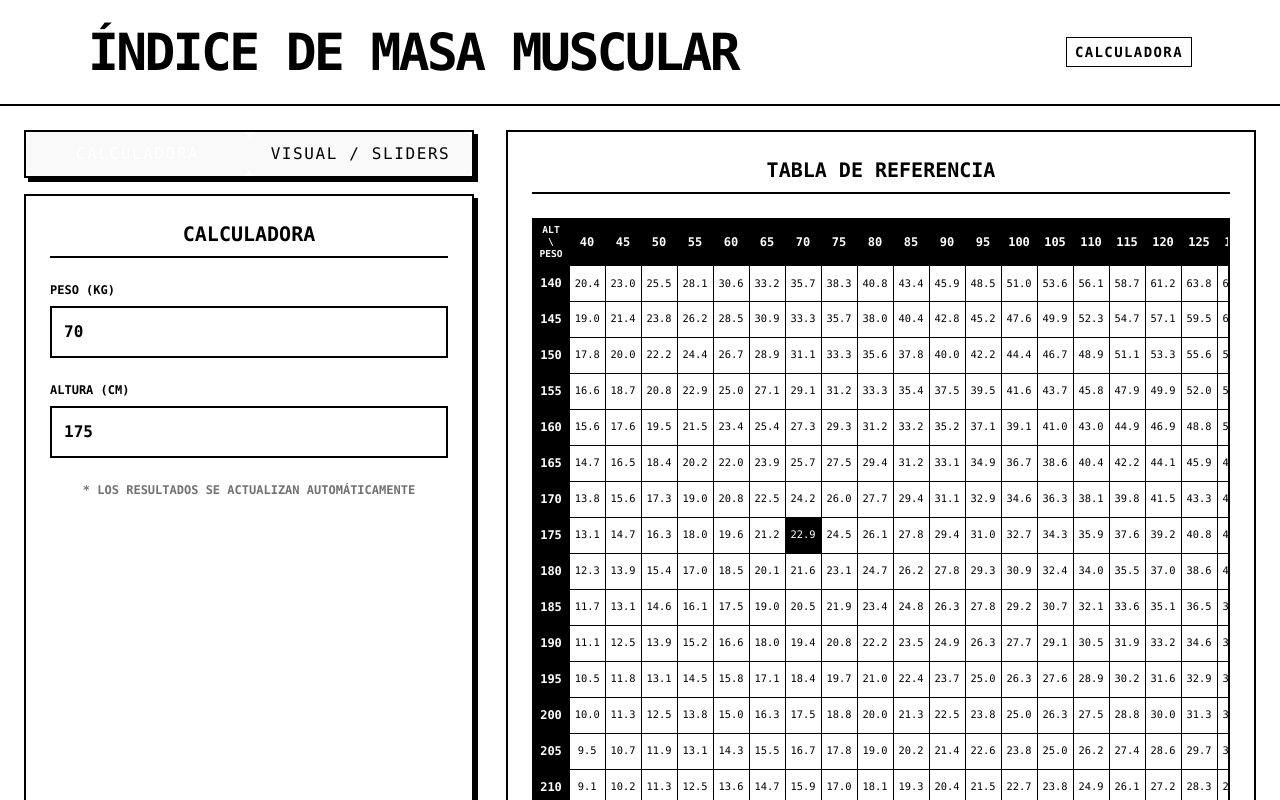
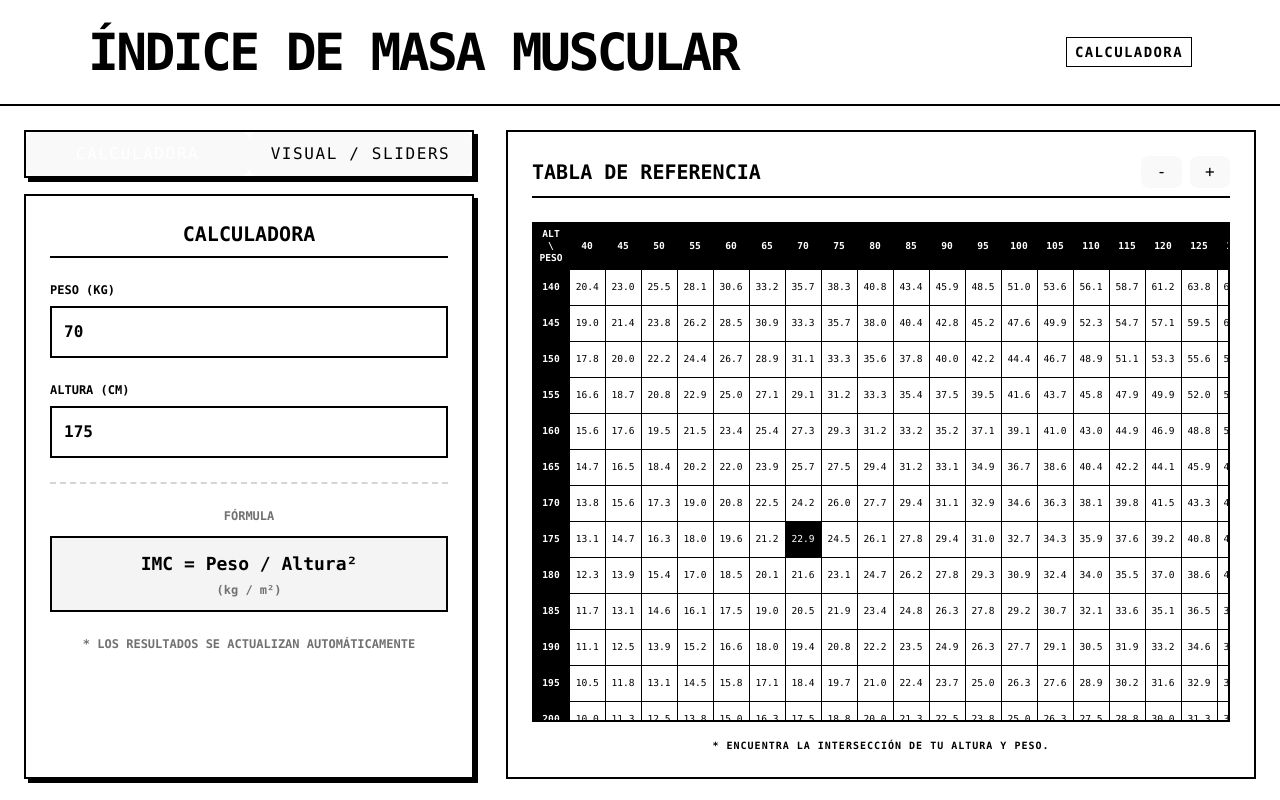
Before and after one commit to TuXimo/massindex, a React (Vite) app: page / in a window 1280 px wide. Shown: the top 800 px of the page. Built offline with nearby package versions, Linux system fonts and the light colour scheme.

Commit message:
mogolico

```diff
--- a/src/components/BMI/BMICalculator.jsx
+++ b/src/components/BMI/BMICalculator.jsx
@@ -36,7 +36,16 @@ export default function BMICalculator({ weight, height, setWeight, setHeight })
           />
         </div>
       </div>
-       <div className="mt-6 text-xs text-center font-bold text-gray-500 uppercase">
+
+       <div className="mt-6 pt-6 border-t-2 border-dashed border-gray-300">
+           <p className="text-xs font-bold text-gray-500 uppercase text-center mb-3">Fórmula</p>
+           <div className="bg-gray-100 p-3 border-2 border-black text-center">
+             <span className="font-black text-lg block">IMC = Peso / Altura²</span>
+             <span className="text-xs font-bold text-gray-500 block mt-1">(kg / m²)</span>
+           </div>
+       </div>
+
+        <div className="mt-6 text-xs text-center font-bold text-gray-500 uppercase">
           * Los resultados se actualizan automáticamente
        </div>
     </div>
--- a/src/components/BMI/BMITable.jsx
+++ b/src/components/BMI/BMITable.jsx
@@ -1,17 +1,26 @@
-import { useRef, useEffect } from 'react';
+import { useRef, useEffect, useState } from 'react';
 
 export default function BMITable({ userWeight, userHeight }) {
   const containerRef = useRef(null);
+  const [zoomLevel, setZoomLevel] = useState(1);
 
-  const weights = [];
-  for (let w = 40; w <= 160; w += 5) {
-    weights.push(w);
-  }
+  const weights = (() => {
+    const w = [];
+    for (let i = 40; i <= 160; i += 5) w.push(i);
+    if (userWeight && !w.includes(userWeight) && userWeight >= 40 && userWeight <= 160) {
+      w.push(userWeight);
+    }
+    return w.sort((a, b) => a - b);
+  })();
 
-  const heights = [];
-  for (let h = 140; h <= 220; h += 5) {
-    heights.push(h);
-  }
+  const heights = (() => {
+    const h = [];
+    for (let i = 140; i <= 220; i += 5) h.push(i);
+    if (userHeight && !h.includes(userHeight) && userHeight >= 140 && userHeight <= 220) {
+      h.push(userHeight);
+    }
+    return h.sort((a, b) => a - b);
+  })();
 
   const calculateCellBMI = (weight, height) => {
     const hM = height / 100;
@@ -20,10 +29,7 @@ export default function BMITable({ userWeight, userHeight }) {
 
   const isHighlighted = (w, h) => {
     if (!userWeight || !userHeight) return false;
-    // Find the closest step (multiple of 5)
-    const closestWeight = Math.round(userWeight / 5) * 5;
-    const closestHeight = Math.round(userHeight / 5) * 5;
-    return w === closestWeight && h === closestHeight;
+    return w === userWeight && h === userHeight;
   };
 
   // Auto-scroll effect
@@ -31,31 +37,74 @@ export default function BMITable({ userWeight, userHeight }) {
     if (userWeight && userHeight) {
       const activeCell = document.getElementById('active-bmi-cell');
       if (activeCell && containerRef.current) {
-         // Smooth scroll to the active cell
-         activeCell.scrollIntoView({
-            behavior: 'smooth',
-            block: 'nearest',
-            inline: 'center'
-         });
+
+
+         const container = containerRef.current;
+         const cellTop = activeCell.offsetTop;
+         const cellLeft = activeCell.offsetLeft;
+         const cellBottom = cellTop + activeCell.offsetHeight;
+         const cellRight = cellLeft + activeCell.offsetWidth;
+
+         const containerTop = container.scrollTop;
+         const containerLeft = container.scrollLeft;
+         const containerBottom = containerTop + container.clientHeight;
+         const containerRight = containerLeft + container.clientWidth;
+
+         const isVerticallyVisible = cellTop >= containerTop && cellBottom <= containerBottom;
+         const isHorizontallyVisible = cellLeft >= containerLeft && cellRight <= containerRight;
+
+         if (!isVerticallyVisible || !isHorizontallyVisible) {
+            container.scrollTo({
+              top: cellTop - (container.clientHeight / 2) + (activeCell.clientHeight / 2),
+              left: cellLeft - (container.clientWidth / 2) + (activeCell.clientWidth / 2),
+              behavior: 'smooth'
+            });
+         }
       }
     }
-  }, [userWeight, userHeight]);
+  }, [userWeight, userHeight, zoomLevel]);
 
   return (
     <div className="w-full max-w-full overflow-hidden p-6 border-2 border-black bg-white shadow-[4px_4px_0px_0px_rgba(0,0,0,1)] relative group">
-      <h3 className="font-black text-xl mb-6 text-center border-b-2 border-black pb-2 uppercase">
-        Tabla de Referencia
-      </h3>
+      <div className="flex justify-between items-center border-b-2 border-black pb-2 mb-6">
+        <h3 className="font-black text-xl uppercase">
+          Tabla de Referencia
+        </h3>
+        <div className="flex gap-2">
 
-      <div className="w-full overflow-x-auto border-r-2 border-black" ref={containerRef}>
-          <table className="w-full text-xs text-center border-collapse border-2 border-black">
+            <button
+              onClick={() => setZoomLevel(prev => Math.max(0.7, prev - 0.1))}
+              className="w-8 h-8 flex items-center justify-center border-2 border-black font-bold hover:bg-black hover:text-white transition-colors"
+              title="Reducir"
+            >
+              -
+            </button>
+            <button
+              onClick={() => setZoomLevel(prev => Math.min(1.5, prev + 0.1))}
+              className="w-8 h-8 flex items-center justify-center border-2 border-black font-bold hover:bg-black hover:text-white transition-colors"
+              title="Aumentar"
+            >
+              +
+            </button>
+        </div>
+      </div>
+
+      <div className="w-full overflow-auto border-r-2 border-b-2 border-black max-h-[500px] scrollbar-hide relative" ref={containerRef}>
+          <table className="w-full text-xs text-center border-collapse border-2 border-black" style={{ fontSize: `${0.6 * zoomLevel}rem` }}>
             <thead>
               <tr>
-                <th className="p-1 border-2 border-black bg-black text-white font-bold sticky left-0 z-10 h-9 w-9 min-w-[2.25rem] text-[0.6rem] leading-3">
+                <th
+                  style={{ width: `${2.25 * zoomLevel}rem`, minWidth: `${2.25 * zoomLevel}rem`, height: `${2.25 * zoomLevel}rem` }}
+                  className="p-1 border-2 border-black bg-black text-white font-bold sticky left-0 top-0 z-50 leading-3"
+                >
                   ALT \ PESO
                 </th>
                 {weights.map((w) => (
-                  <th key={w} className="p-1 border-2 border-black bg-black text-white font-bold min-w-[2.25rem] h-9 w-9 text-xs">
+                  <th
+                    key={w}
+                    style={{ width: `${2.25 * zoomLevel}rem`, minWidth: `${2.25 * zoomLevel}rem`, height: `${2.25 * zoomLevel}rem` }}
+                    className="p-1 border-2 border-black bg-black text-white font-bold sticky top-0 z-40"
+                  >
                     {w}
                   </th>
                 ))}
@@ -64,7 +113,10 @@ export default function BMITable({ userWeight, userHeight }) {
             <tbody>
               {heights.map((h) => (
                 <tr key={h}>
-                  <td className="p-1 border-2 border-black bg-black text-white font-bold sticky left-0 z-10 h-9 w-9 min-w-[2.25rem] text-xs">
+                  <td
+                    style={{ width: `${2.25 * zoomLevel}rem`, minWidth: `${2.25 * zoomLevel}rem`, height: `${2.25 * zoomLevel}rem` }}
+                    className="p-1 border-2 border-black bg-black text-white font-bold sticky left-0 z-30"
+                  >
                     {h}
                   </td>
                   {weights.map((w) => {
@@ -74,9 +126,10 @@ export default function BMITable({ userWeight, userHeight }) {
                       <td
                         key={`${h}-${w}`}
                         id={active ? "active-bmi-cell" : undefined}
-                        className={`p-1 border border-black font-medium h-9 w-9 text-[0.65rem] ${
+                        style={{ width: `${2.25 * zoomLevel}rem`, height: `${2.25 * zoomLevel}rem` }}
+                        className={`p-1 border border-black font-medium ${
                           active
-                            ? 'bg-black text-white font-black ring-2 ring-black relative z-20'
+                            ? 'bg-black text-white font-black ring-2 ring-black relative z-10'
                             : 'bg-white hover:bg-gray-100'
                         }`}
                       >
--- a/src/index.css
+++ b/src/index.css
@@ -73,3 +73,14 @@ button:focus-visible {
     background-color: #f9f9f9;
   }
 }
+
+/* Hide scrollbar for Chrome, Safari and Opera */
+.scrollbar-hide::-webkit-scrollbar {
+    display: none;
+}
+
+/* Hide scrollbar for IE, Edge and Firefox */
+.scrollbar-hide {
+    -ms-overflow-style: none;  /* IE and Edge */
+    scrollbar-width: none;  /* Firefox */
+}
```
